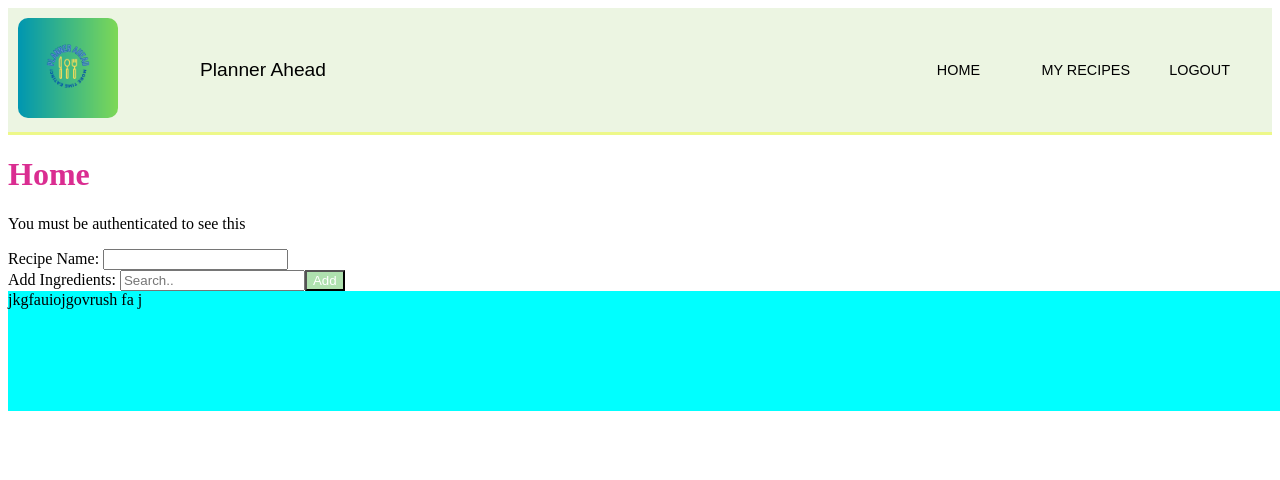
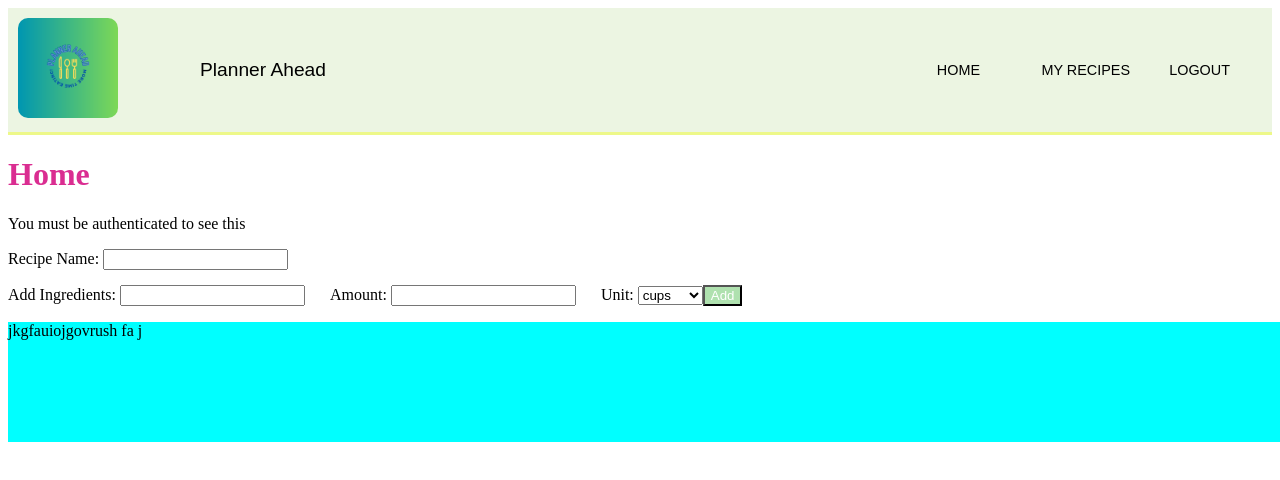
Before and after one commit to iancraine/PlannerAheadFinal, a Vue app in the folder vue/: page / in a window 1280 px wide. Shown: the top 480 px of the page. Built offline with nearby package versions, Linux system fonts and the light colour scheme; sample sign-in values are in the browser's storage.

Commit message:
form changes

```diff
--- a/vue/src/components/NewRecipeForm.vue
+++ b/vue/src/components/NewRecipeForm.vue
@@ -4,21 +4,30 @@
             <label for="recipe-name">Recipe Name: </label>
             <input type="text" class="recipe-name" id="recipe-name" />
 
-
-        <div class="ingredientsDropdown">
-
-            <div id="myDropdown" class="ingredients-content">
+            <div  class="ingredients-content">
                 <label for="userInput">Add Ingredients: </label>
-                <input type="text" placeholder="Search.." onkeyup="filterFunction()" id="userInput">
-                <div v-for="ingredient in ingredients" v-bind:key="ingredient.id">
-                    <h5>{{ingredient.name}}</h5>
-
-                </div>
-
+                <input type="text" id="userInput">
+                <label for="amount">Amount: </label>
+                <input type="text" id="amount">
+                <label for="unit">Unit: </label>
+                <select name="units" id="units">
+                    <option value="cups">cups</option>
+                    <option value="Tbsp">Tbsp</option>
+                    <option value="Tsp">Tsp</option>
+                    <option value="grams">g</option>
+                    <option value="pounds">lbs</option>
+                    <option value="ounces">oz</option>
+                    <option value="quarts">quarts</option>
+                    <option value="pints">pints</option>
+                    <option value="gallons">gallons</option>
+                </select>
                 <button class="addIngredient">Add</button>
             </div>
-        </div>
-
+            <div>
+                <ul v-for="ingredient in ingredients" v-bind:key="ingredient">
+                    <li>{{ingredient.name}} {{ingredient.amount}}</li>
+                </ul>
+            </div>
         </form>
     </div>
 </template>
@@ -36,7 +45,13 @@ export default {
            prep_time:'',
            food_pic:'',
            is_public:''
-        }
+        },
+        ingredients: [
+            {
+                name:'',
+                amount: '',
+            }
+        ]
     };
 },
 
@@ -47,7 +62,16 @@ export default {
 .addIngredient {
     background-color: #AFE1AF;
     color: white;
-    padding:
+
+}
+li {
+    display: none;
+}
+.ingredients-content > input{
+    margin-right: 25px;
+}
+form > *{
+    margin-bottom: 15px;
 }
 
 </style>
```
